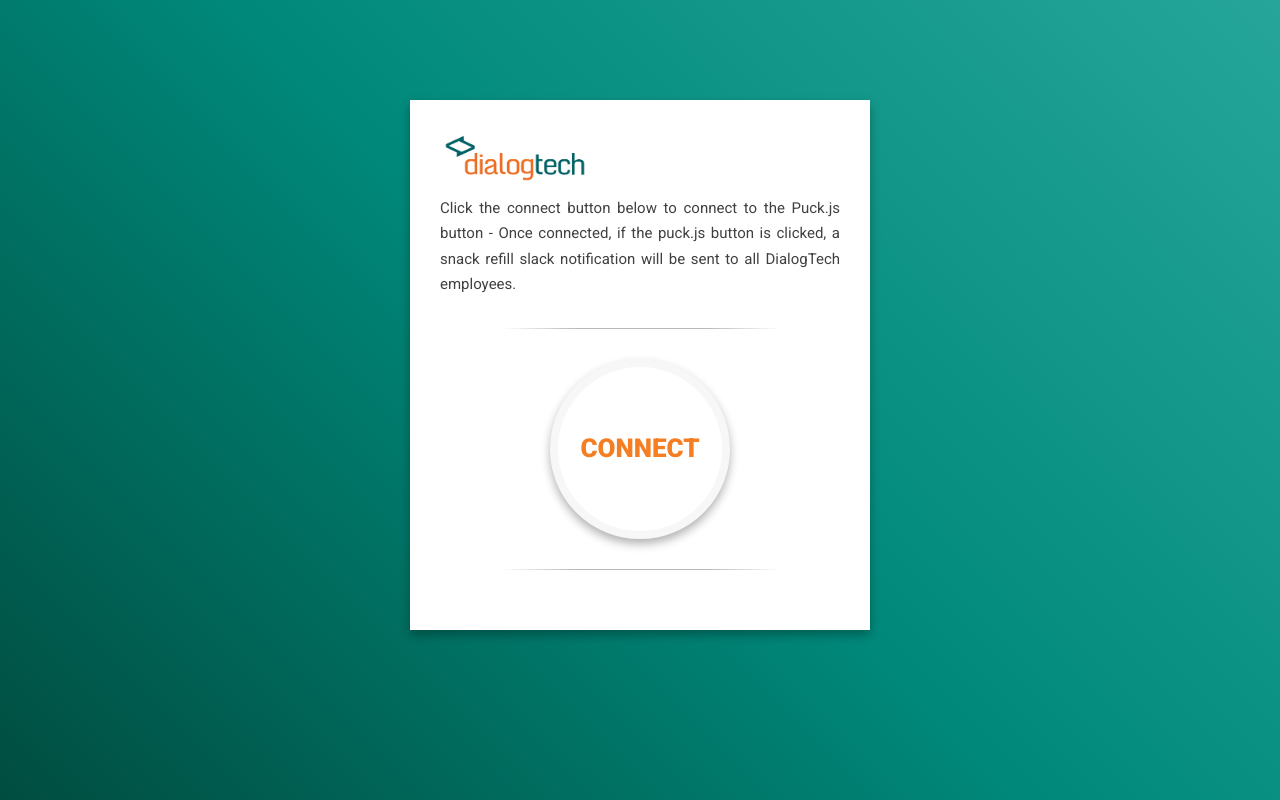
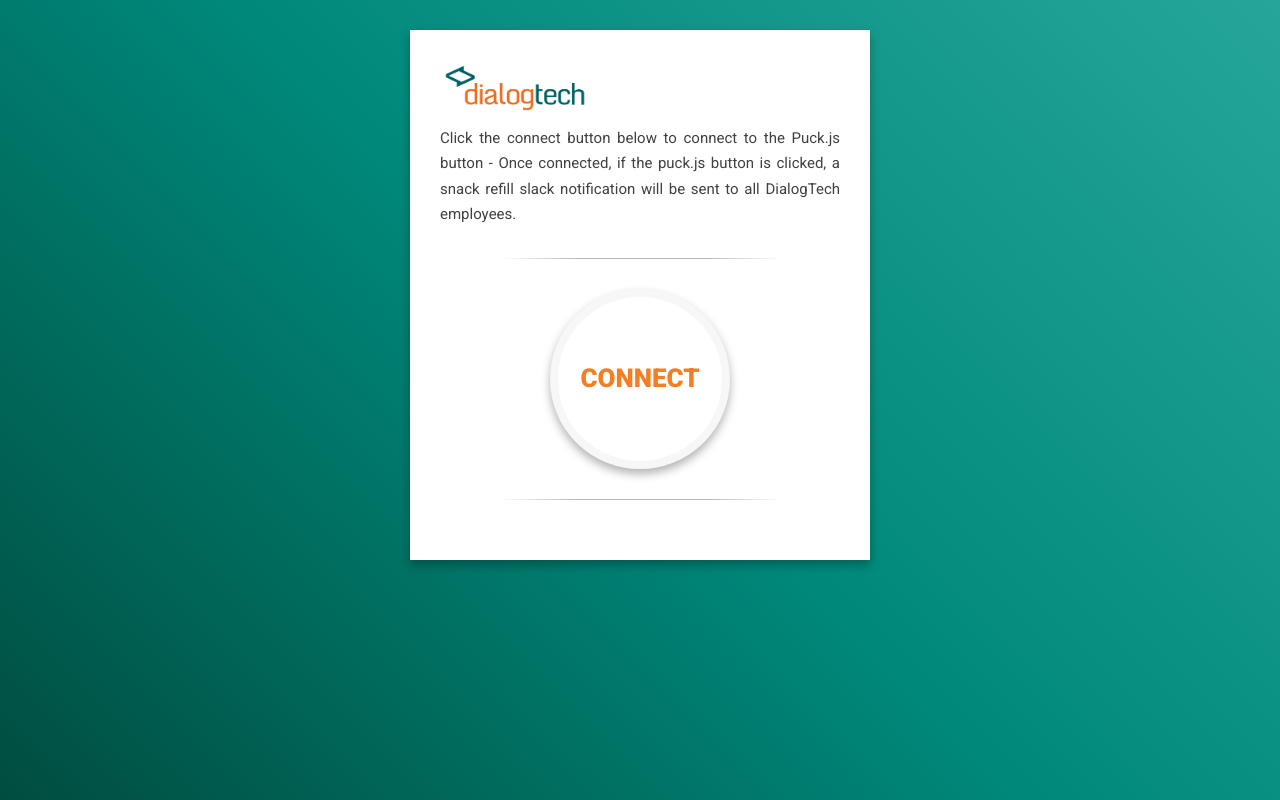
Before and after one commit to JustinRyanCarlson/Puck-JS-Snack-Clicker, a website: page index.html in a window 1280 px wide. Drawn offline with nearby package versions, Linux system fonts and the light colour scheme; files that its build step writes are made by us from their sources; files whose address does not match are found by name.

Commit message:
committing css changes

```diff
--- a/server.js
+++ b/server.js
@@ -8,7 +8,7 @@
 // Create bot
 var bot = new SlackBot({
     token: 'xoxb-233947548631-smdF2VZy6hSjtbbF0cDL2GLG',
-    name: "Snacky Snackerton"
+    name: "Mr. Snacks"
 });
 
 // more information about additional params https://api.slack.com/methods/chat.postMessage
--- a/static_files/style/style.css
+++ b/static_files/style/style.css
@@ -1,6 +1,5 @@
 body {
-    margin: 100px;
-    margin-top: 100px;
+    margin-top: 30px;
     background: linear-gradient(45deg, rgba(0,77,64,1) 0%, rgba(0,137,123,1) 50%, rgba(38,166,154,1) 100%);
 }
 
```
